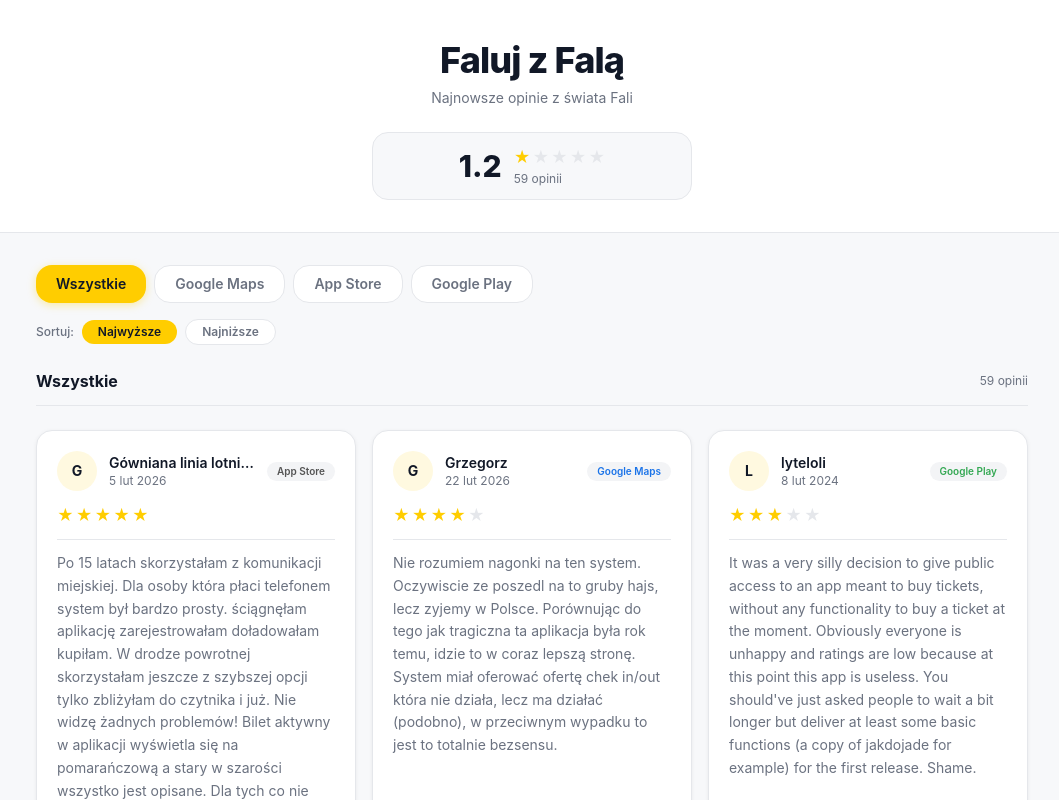
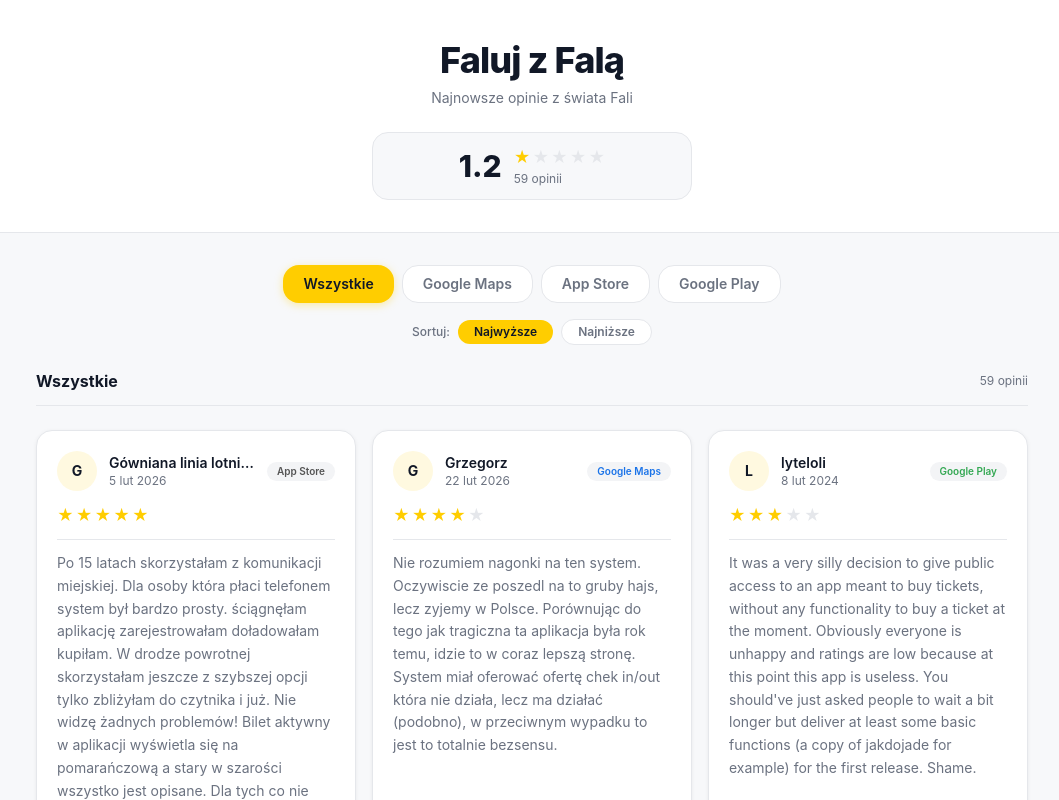
Before and after one commit to kbaraniak/falareviews, a Next.js app: page / in a window 1280 px wide. Shown: the top 800 px of the page, without its empty margins (108-1167 px from the left). Built offline with nearby package versions, Linux system fonts and the light colour scheme.

Commit message:
Changes before error encountered
Co-authored-by: kbaraniak <90936580+kbaraniak@users.noreply.github.com>
Agent-Logs-Url: https://github.com/kbaraniak/falareviews/sessions/41468d20-6dbe-4b1a-940d-7bdc63cf6b5c

```diff
--- a/components/ReviewsPage.tsx
+++ b/components/ReviewsPage.tsx
@@ -108,7 +108,7 @@ export function ReviewsPage({ googleMaps, appleAppStore, googlePlayStore }: Revi
 
       <div className="mx-auto max-w-5xl px-4 py-8">
         {/* Filter tabs */}
-        <div className="mb-4 flex flex-wrap gap-2">
+        <div className="mb-4 flex flex-wrap gap-2 sm:justify-center">
           {tabs.map((tab) => {
             const isActive = activeTab === tab.id;
             return (
@@ -137,7 +137,7 @@ export function ReviewsPage({ googleMaps, appleAppStore, googlePlayStore }: Revi
         </div>
 
         {/* Sort badges */}
-        <div className="mb-6 flex flex-wrap items-center gap-2">
+        <div className="mb-6 flex flex-wrap items-center gap-2 sm:justify-center">
           <span className="text-xs font-medium" style={{ color: "var(--muted)" }}>
             Sortuj:
           </span>
```
